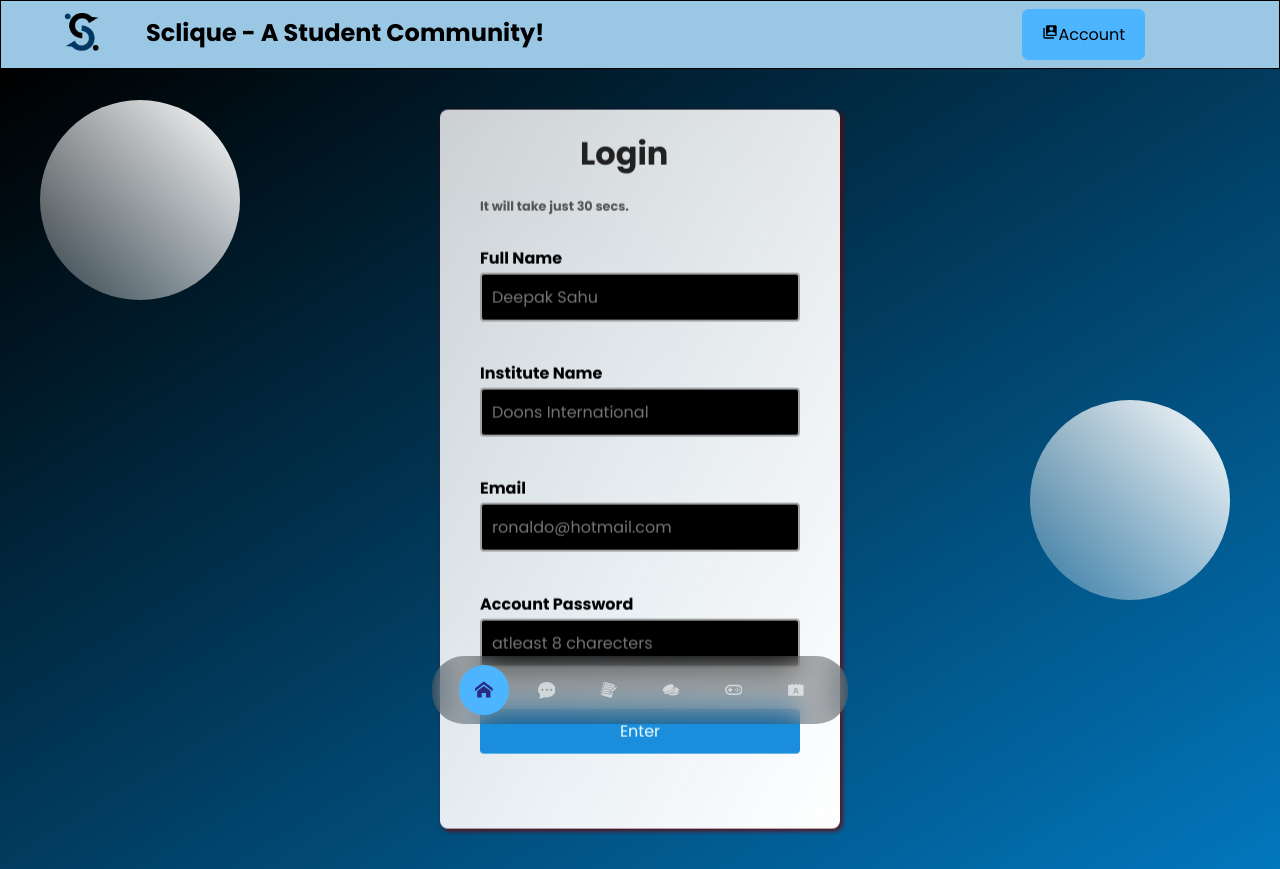
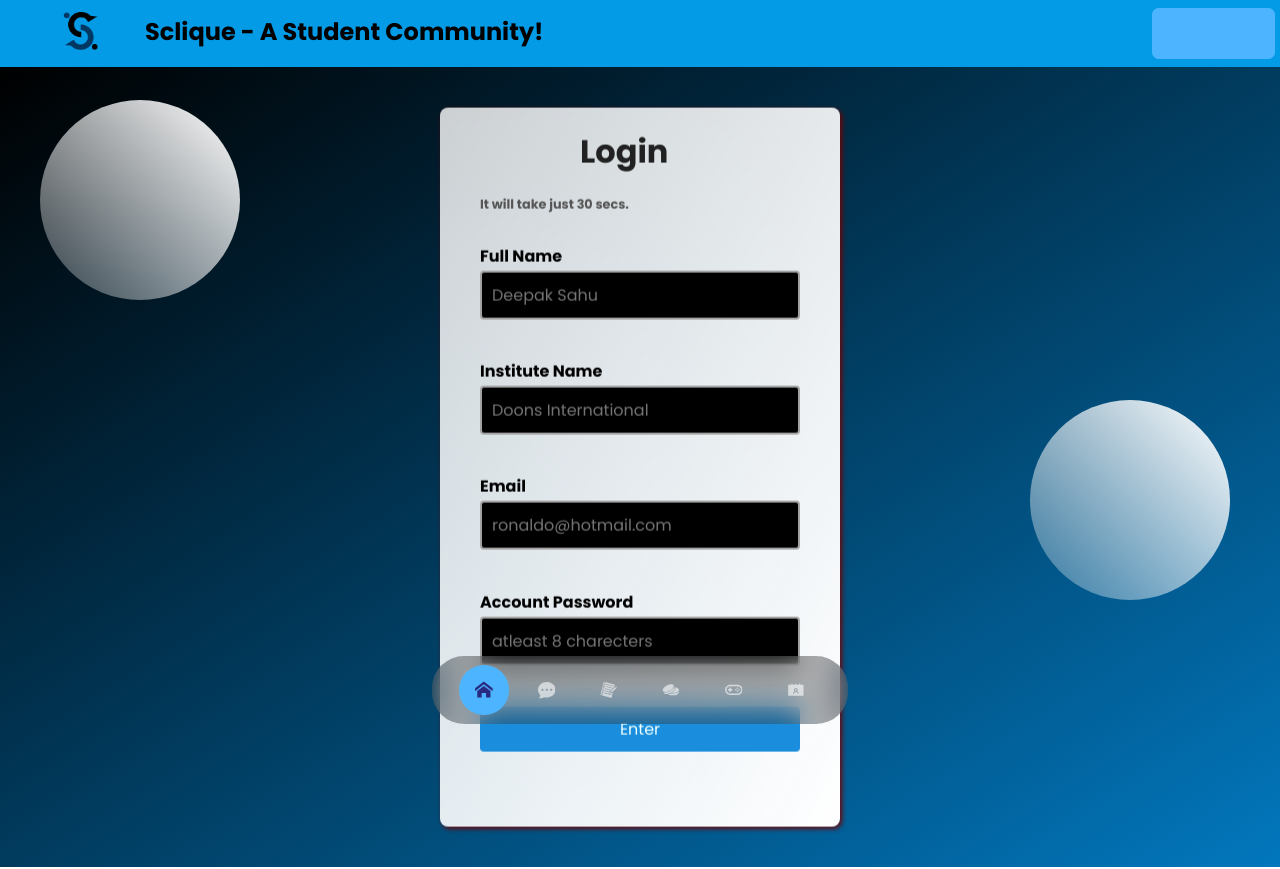
Before and after one commit to ItsDee19/Sclique, a React (Create React App) app: page /login in a window 1280 px wide. Built offline with nearby package versions, Linux system fonts and the light colour scheme.

Commit message:
Update Header.css

```diff
--- a/src/Styles/Header.css
+++ b/src/Styles/Header.css
@@ -1,13 +1,13 @@
 .header {
     padding: 5px;
-    border: 1px solid black;
+    /* border: 1px solid black; */
     display: flex;
     align-items: center;
     justify-content: space-between;
     position: sticky;
     z-index: 100;
     top: 0;
-    background-color: #9ac7e4;
+    background-color: #039be5;
 }
 
 .header__left {
@@ -24,15 +24,23 @@
 }
 
 .header__right {
-    display: flex;
-    flex-direction: row;
-    justify-content: center;
-    flex: 0.3;
-    justify-content: space-evenly;
+    align-content: center;
 }
 
-.btn-primary > a {
-    color: black !important;
+.ac_btn > a {
+    color: blue;
+    background-color: black;
+    padding: 5px 10px;
+    padding-top: 20px;
+    margin-right: 50px;
+    border: 1px solid black;
+    border-radius: 50%;
+}
+
+.ac_btn > a > img {
+    height: 32px;
+    width: 32px;
+    /* margin-top: 10px; */
 }
 
 .icon > img {
```
